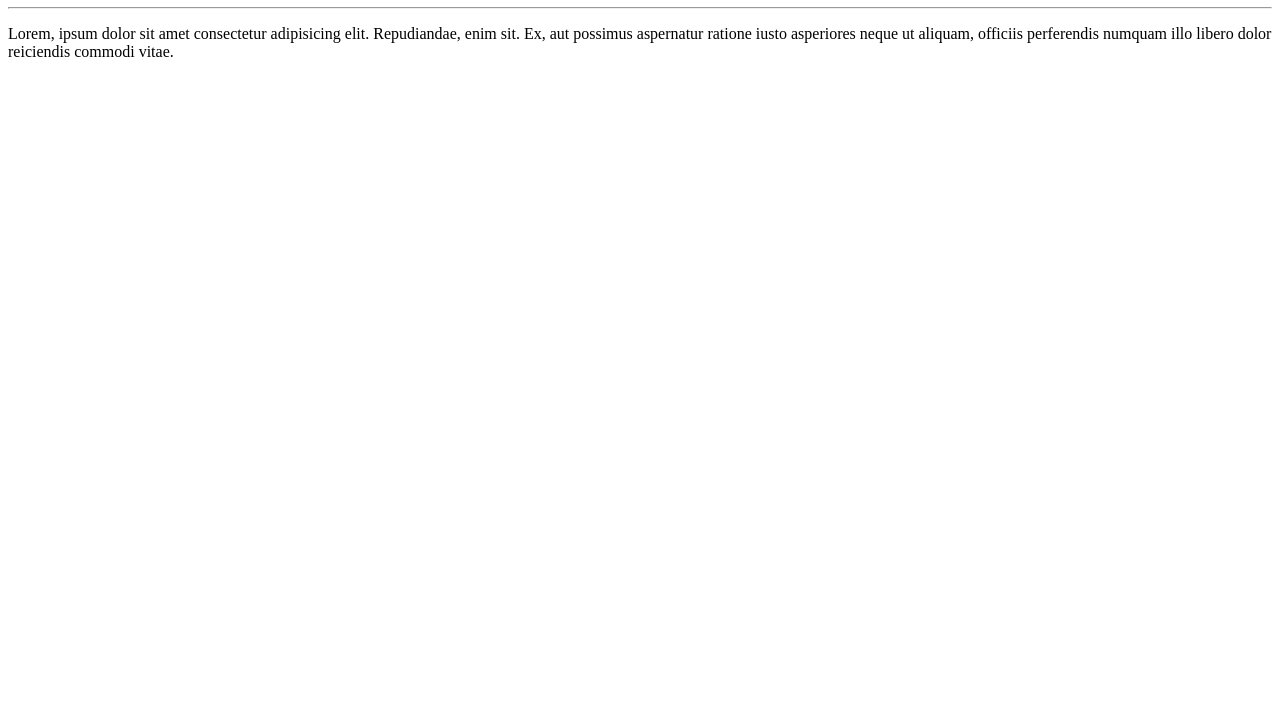
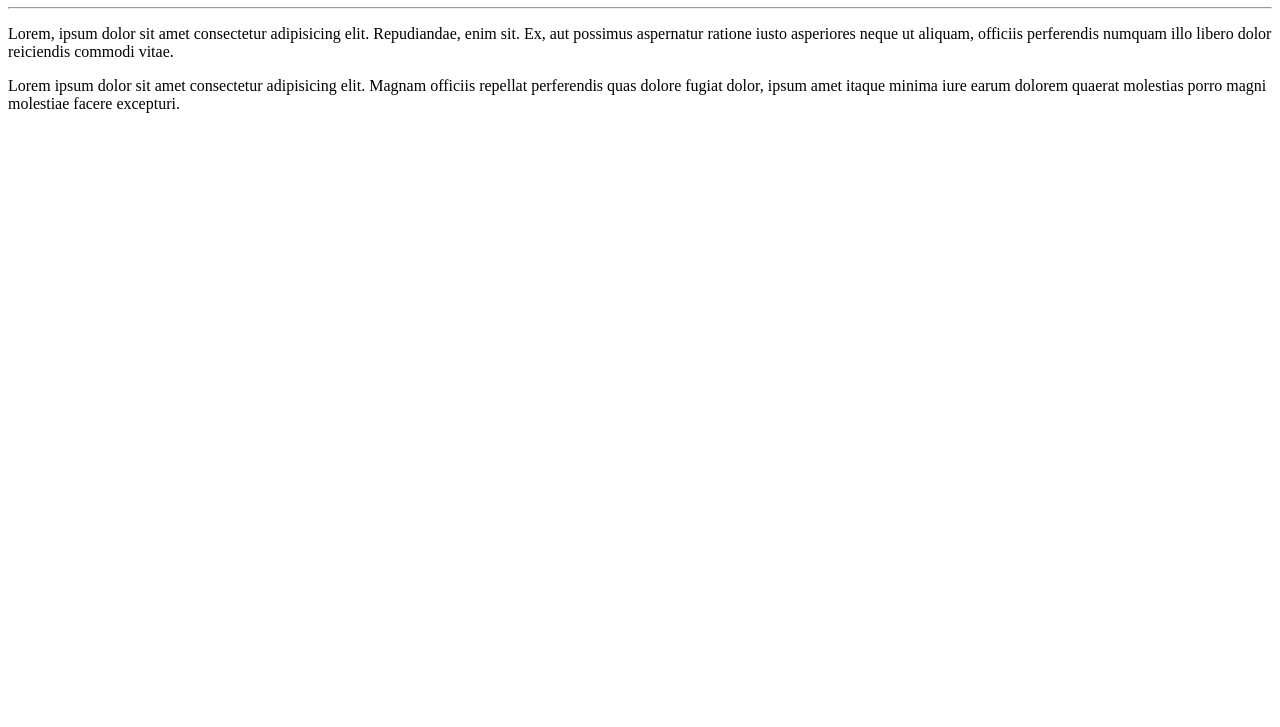
Before and after one commit to Priscila-Silva-O/ola-mundo, a plain HTML site: page site-teste/index.html in a window 1280 px wide. Shown: the part 73-800 px from the top of the page. Drawn offline with Linux system fonts and the light colour scheme.

Commit message:
adicionei um paragrafo

```diff
--- a/site-teste/index.html
+++ b/site-teste/index.html
@@ -9,5 +9,6 @@
     <h1>olá, mundo</h1>
     <hr>
     <p>Lorem, ipsum dolor sit amet consectetur adipisicing elit. Repudiandae, enim sit. Ex, aut possimus aspernatur ratione iusto asperiores neque ut aliquam, officiis perferendis numquam illo libero dolor reiciendis commodi vitae.</p>
+    <p>Lorem ipsum dolor sit amet consectetur adipisicing elit. Magnam officiis repellat perferendis quas dolore fugiat dolor, ipsum amet itaque minima iure earum dolorem quaerat molestias porro magni molestiae facere excepturi.</p>
 </body>
 </html>
```
